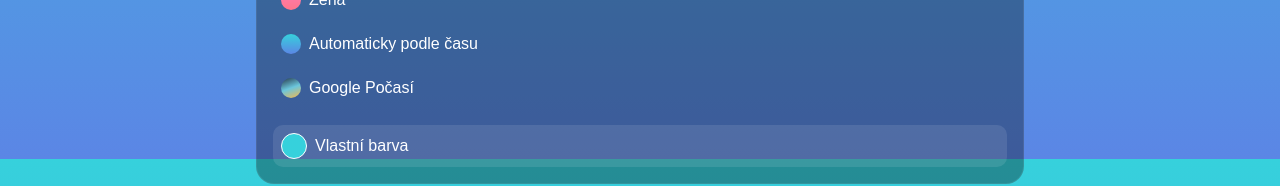
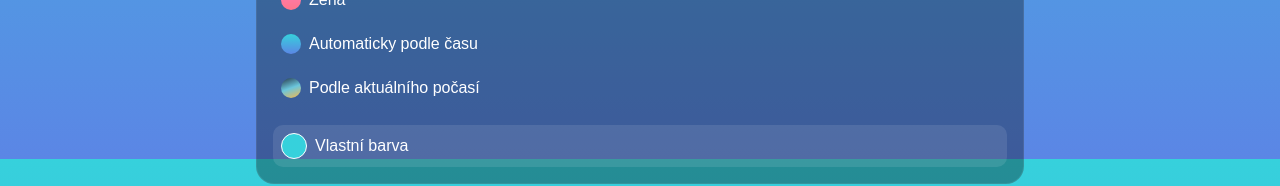
Before and after one commit to igelithromada/run-challange, a Next.js app: page /settings in a window 1280 px wide. Shown: the part 665-851 px from the top of the page. Built offline with nearby package versions, Linux system fonts and the light colour scheme; no server answers; the database is empty; sample sign-in values are in the browser's storage.

Commit message:
Rename weather-based appearance option

```diff
--- a/app/settings/page.tsx
+++ b/app/settings/page.tsx
@@ -196,7 +196,7 @@ export default function SettingsPage() {
             <ThemeItem color="linear-gradient(180deg, #2980b9, #2c3e50)" active={theme === "man"} onClick={() => handleThemeChange("man")} text="Muž" />
             <ThemeItem color="linear-gradient(180deg, #ff7eb3, #ff758c)" active={theme === "woman"} onClick={() => handleThemeChange("woman")} text="Žena" />
             <ThemeItem color="linear-gradient(180deg, #36D1DC, #5B86E5)" active={theme === "auto"} onClick={() => handleThemeChange("auto")} text="Automaticky podle času" />
-            <ThemeItem color="linear-gradient(160deg, #263849, #6bc6dc, #f5b94c)" active={theme === "weather"} onClick={() => handleThemeChange("weather")} text="Google Počasí" />
+            <ThemeItem color="linear-gradient(160deg, #263849, #6bc6dc, #f5b94c)" active={theme === "weather"} onClick={() => handleThemeChange("weather")} text="Podle aktuálního počasí" />
 
             <div style={{
               marginTop: "0.7rem",
```
